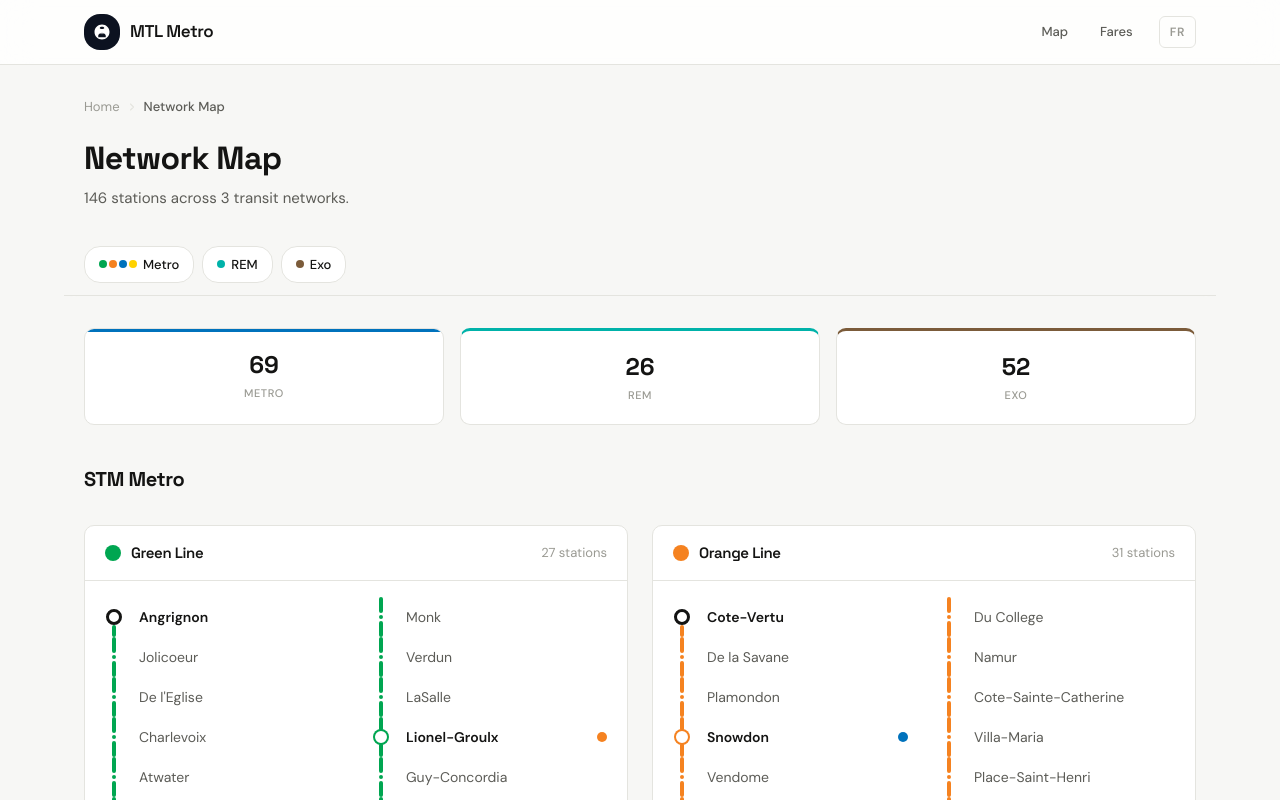
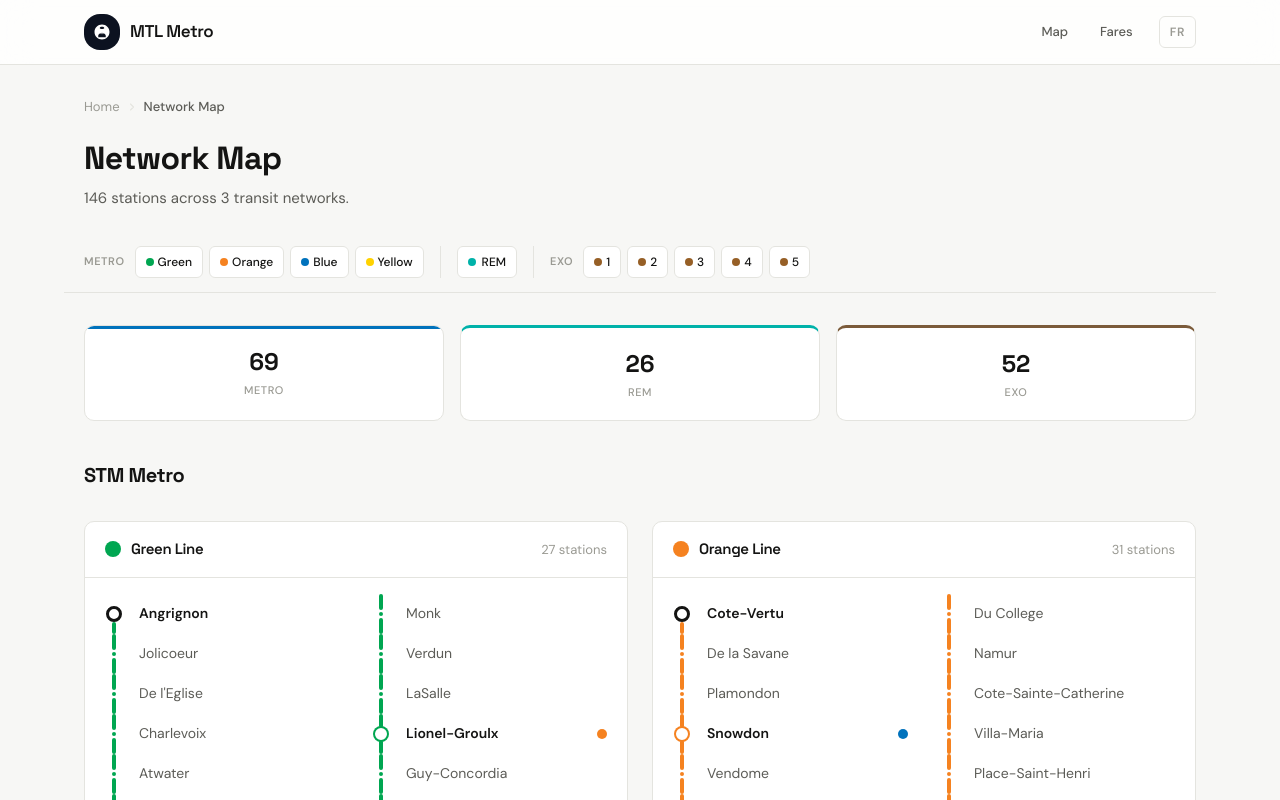
Before and after one commit to the-void-cmyk/mtl-metro-map, a Next.js app: page /en/map in a window 1280 px wide. Shown: the top 800 px of the page. Built offline with nearby package versions, Linux system fonts and the light colour scheme.

Commit message:
feat: expanded sub-nav with per-line anchors + smooth scrolling
Sub-nav now shows individual lines: Green/Orange/Blue/Yellow under Metro,
1-5 under Exo. Each links directly to its line card.
Added smooth scroll-behavior globally.

Authored by Vanja

```diff
--- a/src/app/[locale]/map/page.tsx
+++ b/src/app/[locale]/map/page.tsx
@@ -32,7 +32,7 @@
   const lineStations = line.stations.map(id => allStations.find(s => s.id === id)).filter(Boolean)
 
   return (
-    <div className="info-card">
+    <div id={line.id} className="info-card scroll-mt-32">
       <div className="flex items-center gap-2.5 px-5 py-4 border-b border-[var(--border)]">
         <span className="w-4 h-4 rounded-full flex-shrink-0" style={{ backgroundColor: line.color }} />
         <Link href={`/${locale}/line/${line.id}`} className="font-heading font-semibold text-[15px] tracking-tight hover:underline">
@@ -138,22 +138,52 @@
       </p>
 
       {/* Sticky sub-nav */}
-      <nav className="sticky top-16 z-40 -mx-5 px-5 py-3 bg-[var(--surface)]/95 backdrop-blur-sm border-b border-[var(--border)] mb-8">
-        <div className="flex gap-2 overflow-x-auto">
-          <a href="#metro" className="flex items-center gap-1.5 px-3.5 py-2 rounded-lg text-[13px] font-medium bg-white border border-[var(--border)] hover:border-[#bbb] transition-colors whitespace-nowrap">
-            <span className="flex gap-0.5">
-              {metroLines.map(l => <span key={l.id} className="w-2 h-2 rounded-full" style={{ backgroundColor: l.color }} />)}
+      <nav className="sticky top-16 z-40 -mx-5 px-5 py-3 border-b border-[var(--border)] mb-8" style={{ background: "rgba(247,247,245,0.92)", backdropFilter: "blur(12px)", WebkitBackdropFilter: "blur(12px)" }}>
+        <div className="flex gap-4 overflow-x-auto pb-0.5">
+          {/* Metro group */}
+          <div className="flex items-center gap-1.5 flex-shrink-0">
+            <span className="text-[11px] font-semibold text-[var(--text-muted)] uppercase tracking-wider mr-1">
+              {locale === 'fr' ? 'Metro' : 'Metro'}
             </span>
-            {locale === 'fr' ? 'Metro' : 'Metro'}
-          </a>
-          <a href="#rem" className="flex items-center gap-1.5 px-3.5 py-2 rounded-lg text-[13px] font-medium bg-white border border-[var(--border)] hover:border-[#bbb] transition-colors whitespace-nowrap">
+            {metroLines.map(l => (
+              <a
+                key={l.id}
+                href={`#${l.id}`}
+                className="flex items-center gap-1 px-2.5 py-1.5 rounded-md text-[12px] font-medium bg-white border border-[var(--border)] hover:border-[#bbb] transition-colors whitespace-nowrap"
+              >
+                <span className="w-2 h-2 rounded-full" style={{ backgroundColor: l.color }} />
+                {locale === 'fr' ? l.nameFr.replace('Ligne ', '') : l.name.replace(' Line', '')}
+              </a>
+            ))}
+          </div>
+
+          <div className="w-px bg-[var(--border)] flex-shrink-0" />
+
+          {/* REM */}
+          <a
+            href="#rem-a"
+            className="flex items-center gap-1.5 px-2.5 py-1.5 rounded-md text-[12px] font-medium bg-white border border-[var(--border)] hover:border-[#bbb] transition-colors whitespace-nowrap flex-shrink-0"
+          >
             <span className="w-2 h-2 rounded-full" style={{ backgroundColor: 'var(--rem-line)' }} />
             REM
           </a>
-          <a href="#exo" className="flex items-center gap-1.5 px-3.5 py-2 rounded-lg text-[13px] font-medium bg-white border border-[var(--border)] hover:border-[#bbb] transition-colors whitespace-nowrap">
-            <span className="w-2 h-2 rounded-full" style={{ backgroundColor: 'var(--exo-line)' }} />
-            Exo
-          </a>
+
+          <div className="w-px bg-[var(--border)] flex-shrink-0" />
+
+          {/* Exo group */}
+          <div className="flex items-center gap-1.5 flex-shrink-0">
+            <span className="text-[11px] font-semibold text-[var(--text-muted)] uppercase tracking-wider mr-1">Exo</span>
+            {exoLines.map(l => (
+              <a
+                key={l.id}
+                href={`#${l.id}`}
+                className="flex items-center gap-1 px-2.5 py-1.5 rounded-md text-[12px] font-medium bg-white border border-[var(--border)] hover:border-[#bbb] transition-colors whitespace-nowrap"
+              >
+                <span className="w-2 h-2 rounded-full" style={{ backgroundColor: l.color }} />
+                {l.id.replace('exo', '')}
+              </a>
+            ))}
+          </div>
         </div>
       </nav>
 
@@ -177,7 +207,7 @@
 
       {/* Metro */}
       <div className="space-y-8">
-        <h2 id="metro" className="font-heading text-xl font-bold tracking-tight scroll-mt-32">
+        <h2 className="font-heading text-xl font-bold tracking-tight">
           {locale === 'fr' ? 'Metro STM' : 'STM Metro'}
         </h2>
         <div className="grid grid-cols-1 lg:grid-cols-2 gap-6">
@@ -189,13 +219,13 @@
         {/* REM */}
         {remLine && (
           <>
-            <h2 id="rem" className="font-heading text-xl font-bold tracking-tight mt-12 scroll-mt-32">REM</h2>
+            <h2 className="font-heading text-xl font-bold tracking-tight mt-12">REM</h2>
             <LineMap line={remLine} locale={locale} allLines={allLines} allStations={allStations} />
           </>
         )}
 
         {/* Exo */}
-        <h2 id="exo" className="font-heading text-xl font-bold tracking-tight mt-12 scroll-mt-32">
+        <h2 className="font-heading text-xl font-bold tracking-tight mt-12">
           {locale === 'fr' ? 'Trains de banlieue Exo' : 'Exo Commuter Trains'}
         </h2>
         <div className="grid grid-cols-1 lg:grid-cols-2 gap-6">
--- a/src/app/globals.css
+++ b/src/app/globals.css
@@ -41,6 +41,10 @@
 * {
   -webkit-font-smoothing: antialiased;
   -moz-osx-font-smoothing: grayscale;
+}
+
+html {
+  scroll-behavior: smooth;
 }
 
 body {
```
